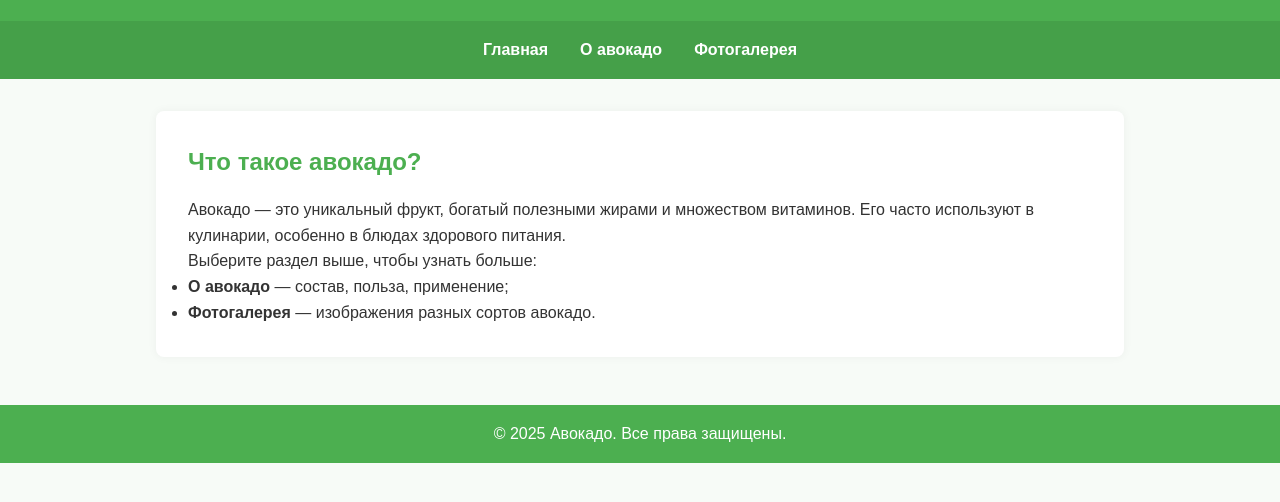
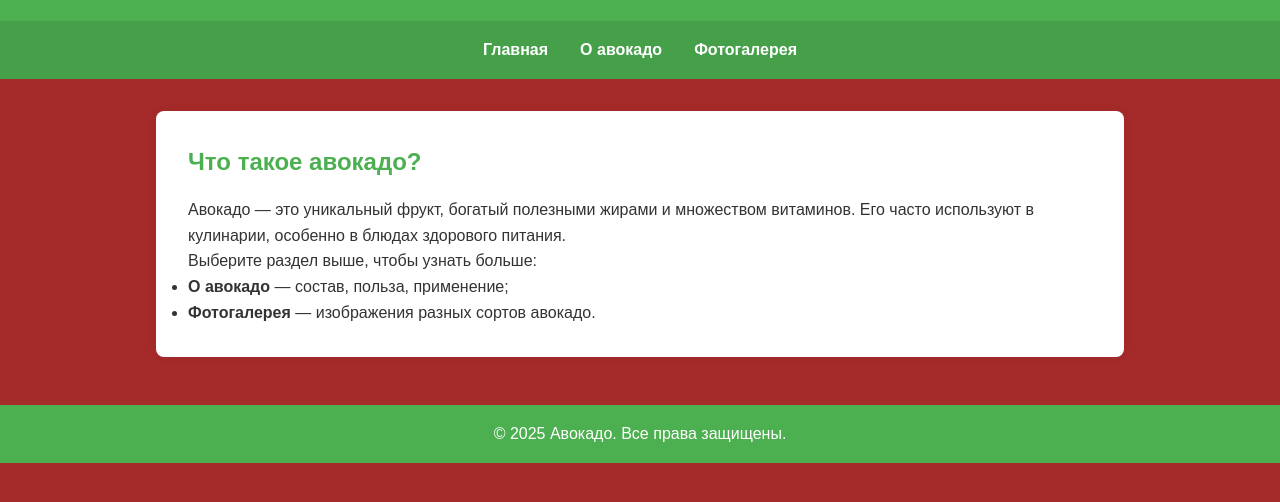
Before and after one commit to Dobar-curwa1001/frolov, a plain HTML site: page index.html in a window 1280 px wide. Shown: the part 78-580 px from the top of the page. Drawn offline with Linux system fonts and the light colour scheme.

Commit message:
Update style.css

```diff
--- a/style.css
+++ b/style.css
@@ -6,7 +6,7 @@
 
 body {
   font-family: Arial, sans-serif;
-  background-color: #f7fbf7;
+  background-color: brown;
   color: #333;
   line-height: 1.6;
 }
```
